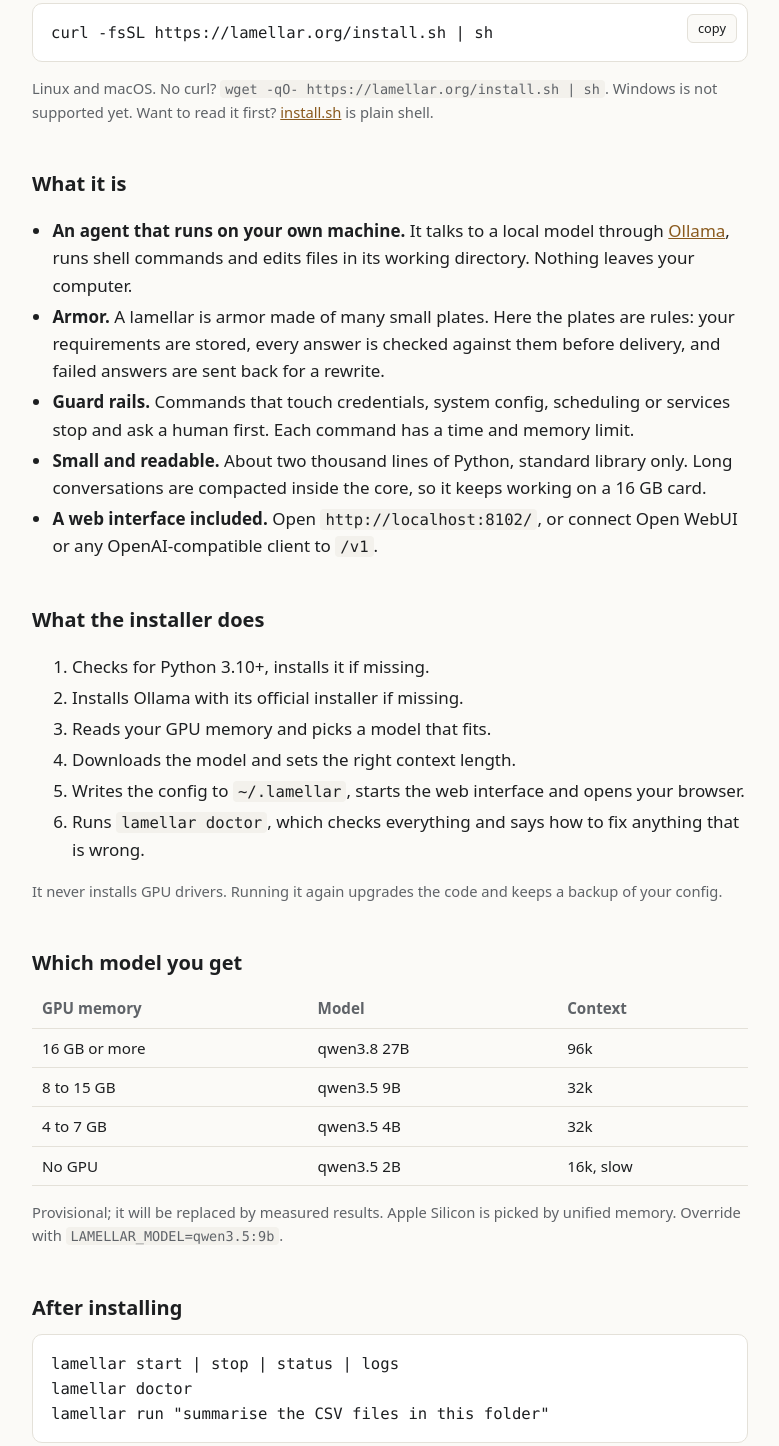
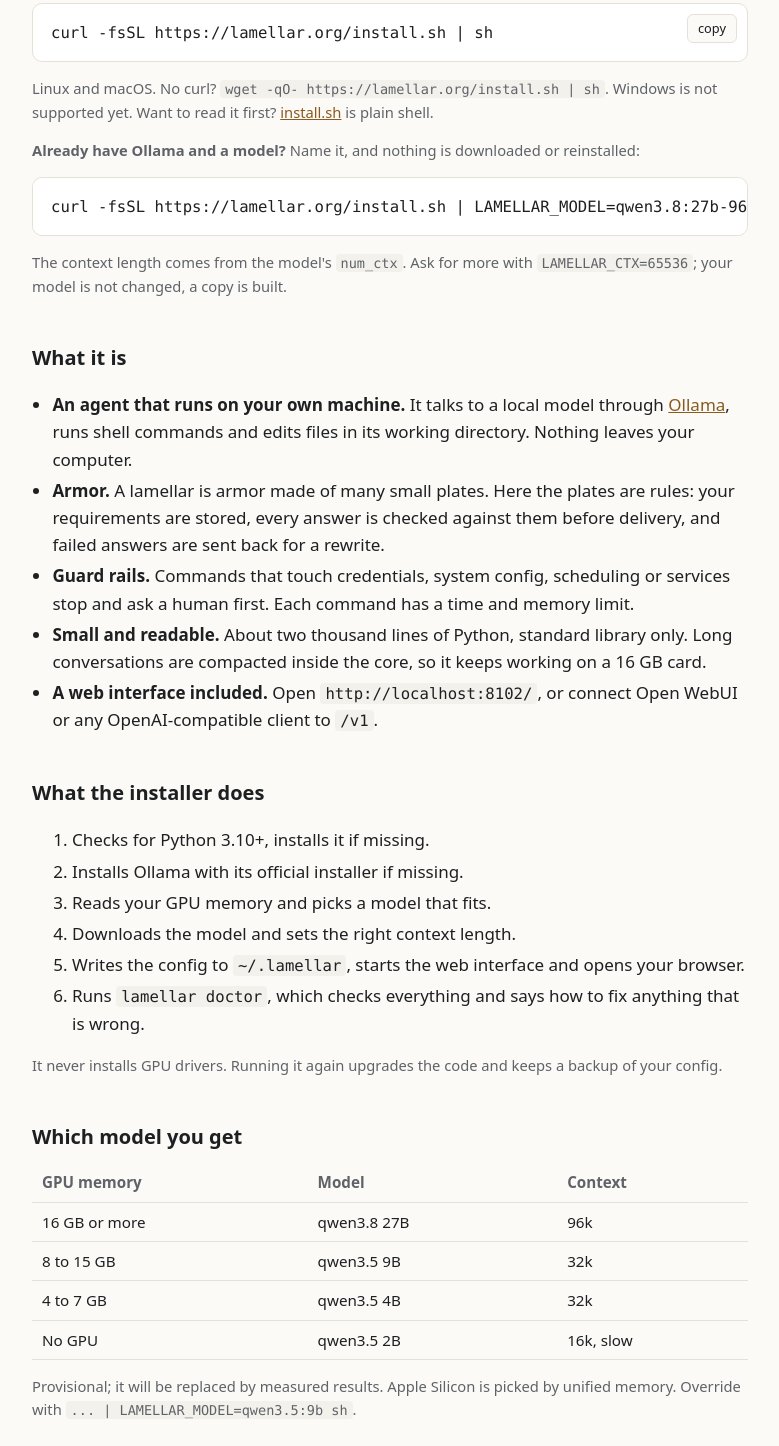
Before and after one commit to lamellar26/lamellar, a plain HTML site: page site/index.html in a window 1280 px wide. Shown: the part 205-1651 px from the top of the page, without its empty margins (250-1029 px from the left). Drawn offline with Linux system fonts and the light colour scheme.

Commit message:
Installer: reuse an installed model (no pull), take context from its num_ctx; document the existing-Ollama path; LAMELLAR_NO_SMOKE

```diff
--- a/site/index.html
+++ b/site/index.html
@@ -37,6 +37,9 @@
   <div class="install"><pre id="cmd">curl -fsSL https://lamellar.org/install.sh | sh</pre><button onclick="navigator.clipboard.writeText(document.getElementById('cmd').textContent);this.textContent='copied'">copy</button></div>
   <p class="small">Linux and macOS. No curl? <code>wget -qO- https://lamellar.org/install.sh | sh</code>. Windows is not supported yet.
   Want to read it first? <a href="/install.sh">install.sh</a> is plain shell.</p>
+  <p class="small"><b>Already have Ollama and a model?</b> Name it, and nothing is downloaded or reinstalled:</p>
+  <div class="install"><pre>curl -fsSL https://lamellar.org/install.sh | LAMELLAR_MODEL=qwen3.8:27b-96k sh</pre></div>
+  <p class="small">The context length comes from the model's <code>num_ctx</code>. Ask for more with <code>LAMELLAR_CTX=65536</code>; your model is not changed, a copy is built.</p>
 
   <h2>What it is</h2>
   <ul>
@@ -66,7 +69,7 @@
     <tr><td>4 to 7 GB</td><td>qwen3.5 4B</td><td>32k</td></tr>
     <tr><td>No GPU</td><td>qwen3.5 2B</td><td>16k, slow</td></tr>
   </table>
-  <p class="small">Provisional; it will be replaced by measured results. Apple Silicon is picked by unified memory. Override with <code>LAMELLAR_MODEL=qwen3.5:9b</code>.</p>
+  <p class="small">Provisional; it will be replaced by measured results. Apple Silicon is picked by unified memory. Override with <code>... | LAMELLAR_MODEL=qwen3.5:9b sh</code>.</p>
 
   <h2>After installing</h2>
 <div class="install"><pre>lamellar start | stop | status | logs
```
Also changed, not shown: 3 other files.
